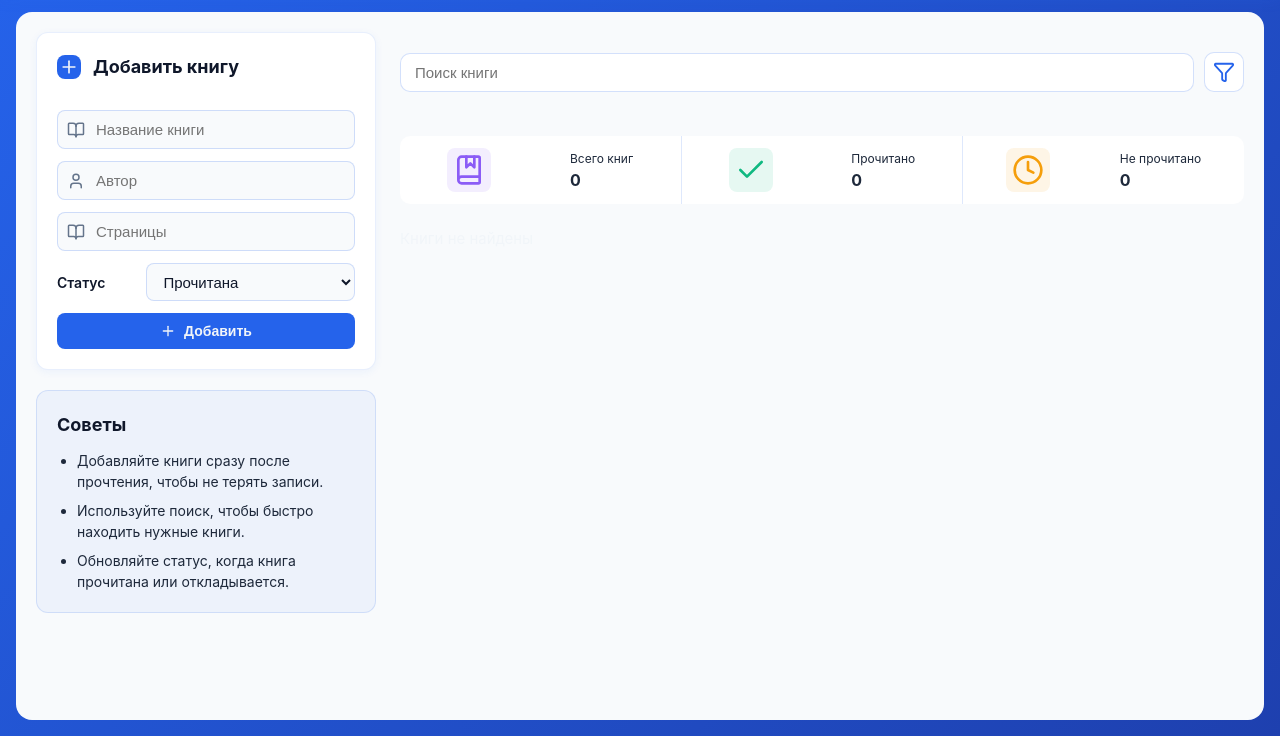
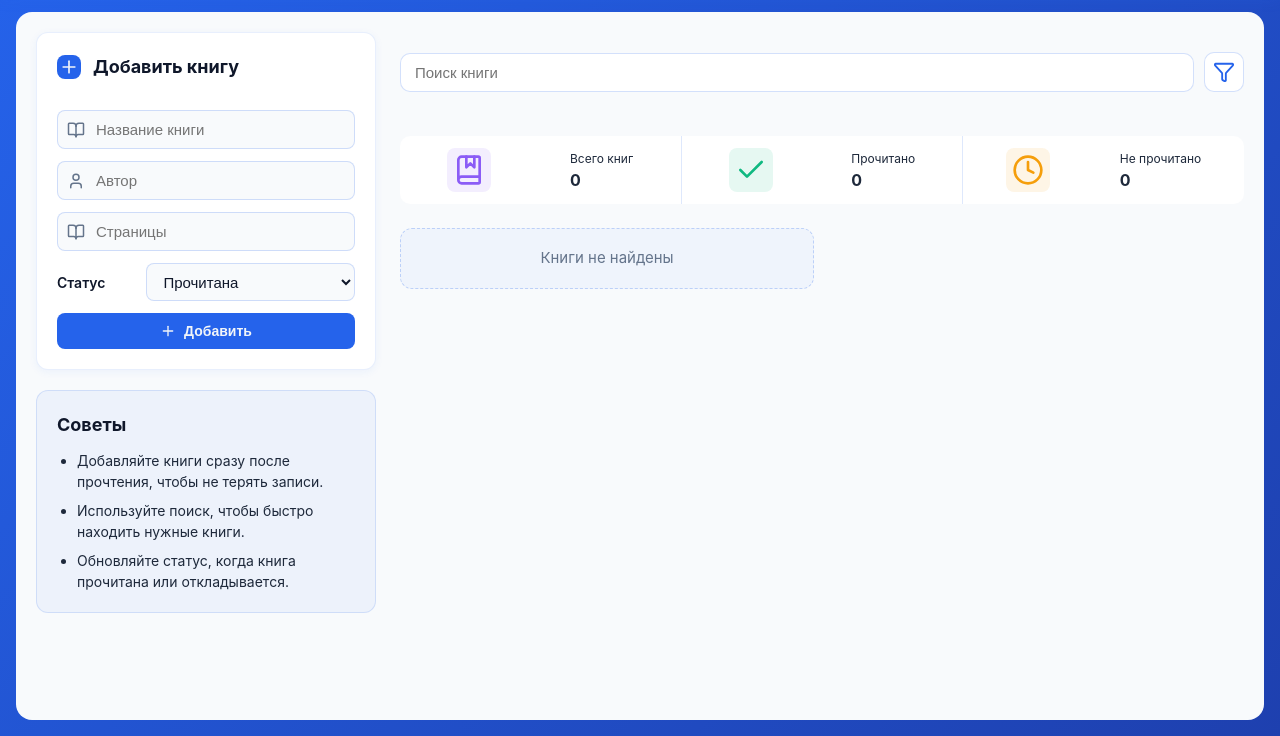
Before and after one commit to pavel-2009/library_manager, a website with bundled scripts: page index.html in a window 1280 px wide. Shown: the part 64-800 px from the top of the page. Built offline with nearby package versions, Linux system fonts and the light colour scheme.

Commit message:
fixed a bug with book list

```diff
--- a/js/render.js
+++ b/js/render.js
@@ -4,7 +4,10 @@ export function renderBooks(books) {
         throw new Error('Book list element not found');
     }
     if (books.length === 0) {
-        bookList.innerHTML = '<p class="book_list__empty">Книги не найдены</p>';
+        const emptyState = document.createElement('p');
+        emptyState.className = 'book_list__empty';
+        emptyState.textContent = 'Книги не найдены';
+        bookList.replaceChildren(emptyState);
         return;
     }
     try {
--- a/styles/books.css
+++ b/styles/books.css
@@ -5,6 +5,17 @@
     flex-direction: column;
     gap: 10px;
     margin-top: 20px;
+}
+
+.book_list__empty {
+    margin: 0;
+    padding: 18px 20px;
+    border: 1px dashed rgba(37, 99, 235, 0.25);
+    border-radius: 12px;
+    background-color: rgba(37, 99, 235, 0.04);
+    color: var(--text-color__placeholder);
+    text-align: center;
+    font-size: 15px;
 }
 
 .book_list__item {
--- a/ts/render.ts
+++ b/ts/render.ts
@@ -8,7 +8,10 @@ export function renderBooks(books: Book[]): void {
     }
 
     if (books.length === 0) {
-        bookList.innerHTML = '<p class="book_list__empty">Книги не найдены</p>'
+        const emptyState = document.createElement('p')
+        emptyState.className = 'book_list__empty'
+        emptyState.textContent = 'Книги не найдены'
+        bookList.replaceChildren(emptyState)
         return
     }
 
```
